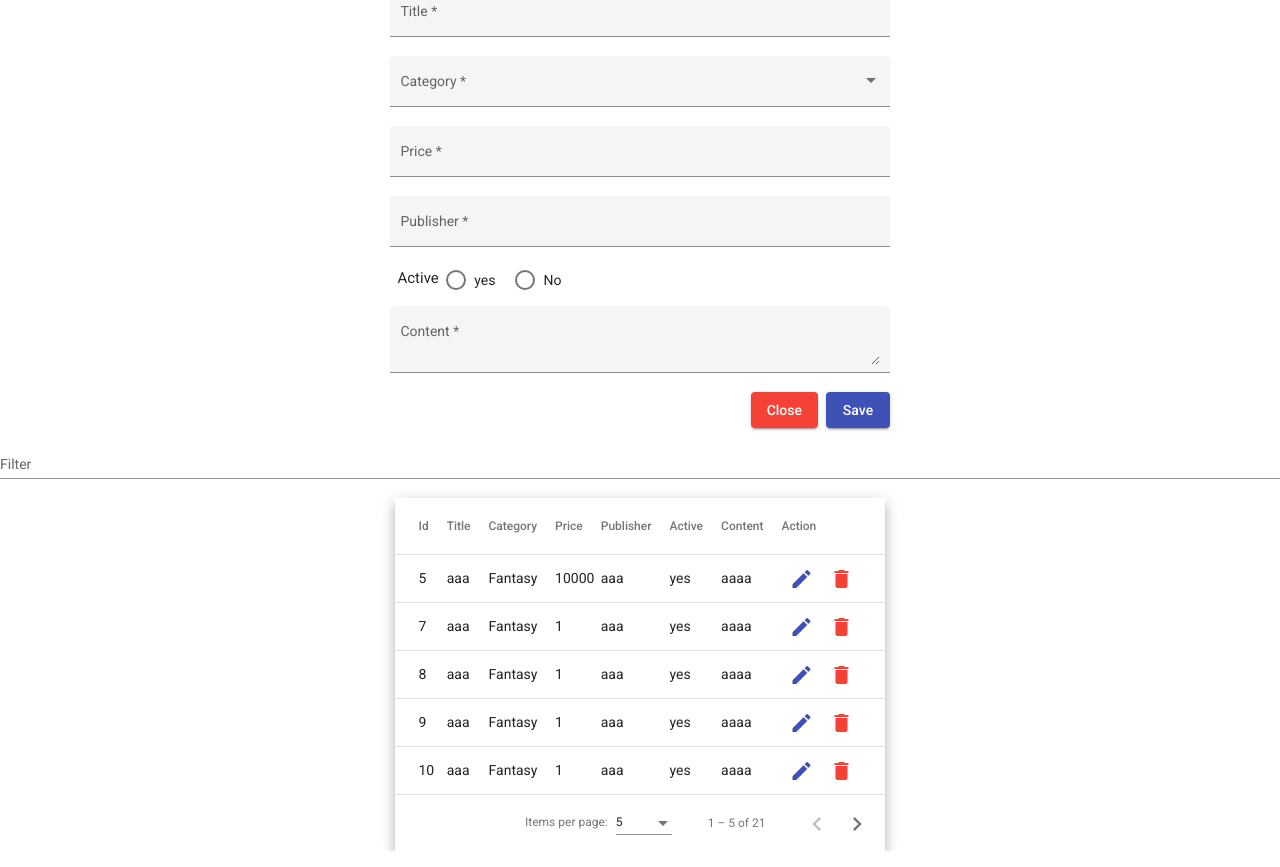
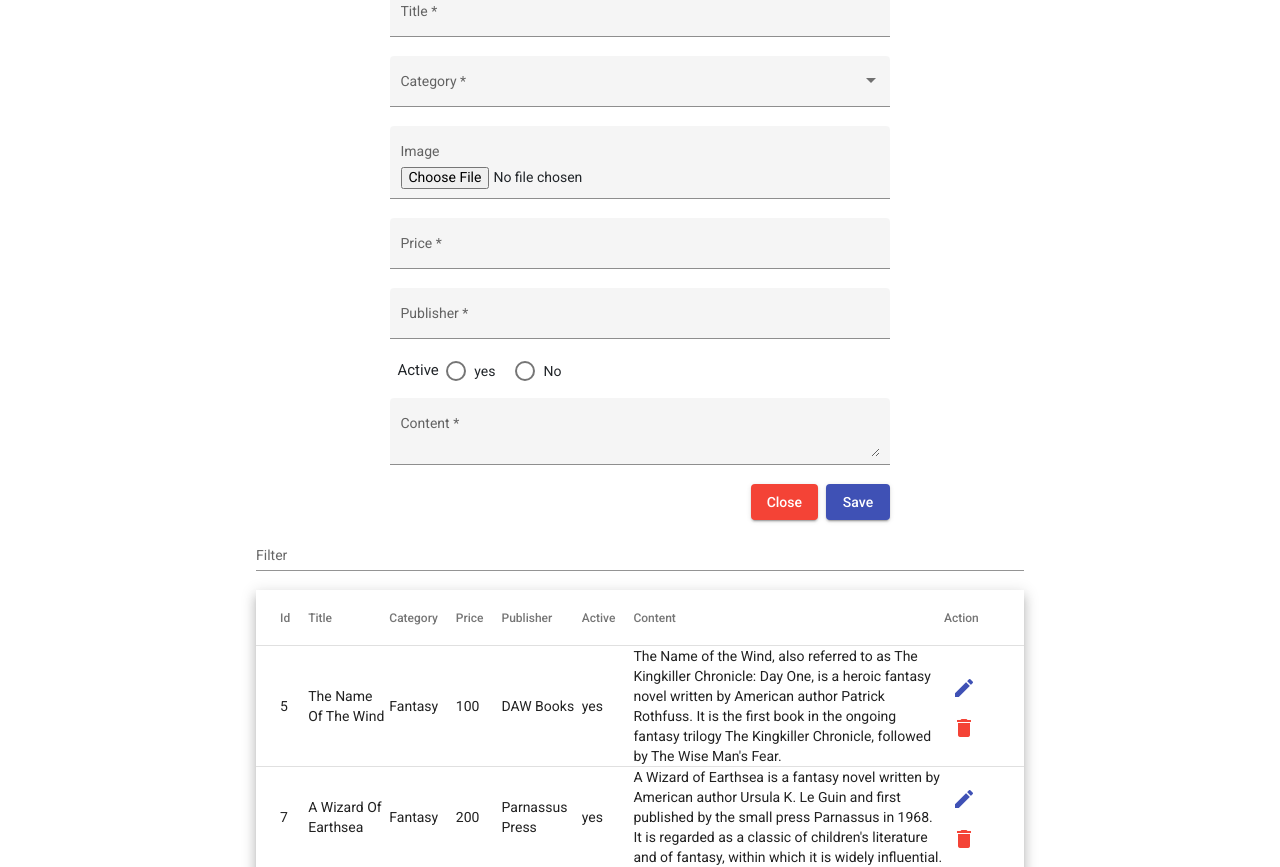
Before and after one commit to Priyanga1997/AuthorReader.UI, an Angular app in the folder AuthorReader-Project/: page /navigation in a window 1280 px wide. Shown: the part 240-1107 px from the top of the page. Built offline with nearby package versions, Linux system fonts and the light colour scheme; data requests are answered from the project's data file.

Commit message:
login code

```diff
--- a/AuthorReader-Project/db.json
+++ b/AuthorReader-Project/db.json
@@ -1,66 +1,73 @@
 {
   "bookList": [
     {
-      "title": "aaa",
+      "title": "The Name Of The Wind",
       "category": "Fantasy",
-      "publisher": "aaa",
-      "price": 10000,
+      "image": "C:\\fakepath\\NameOfTheWind.jfif",
+      "publisher": "DAW Books",
+      "price": 100,
       "active": "yes",
-      "content": "aaaa",
+      "content": "The Name of the Wind, also referred to as The Kingkiller Chronicle: Day One, is a heroic fantasy novel written by American author Patrick Rothfuss. It is the first book in the ongoing fantasy trilogy The Kingkiller Chronicle, followed by The Wise Man's Fear.",
       "id": 5
     },
     {
-      "title": "aaa",
+      "title": "A Wizard Of Earthsea",
       "category": "Fantasy",
-      "publisher": "aaa",
-      "price": 1,
+      "image": "C:\\fakepath\\WizardOfEarthSea.jfif",
+      "publisher": "Parnassus Press",
+      "price": 200,
       "active": "yes",
-      "content": "aaaa",
+      "content": "A Wizard of Earthsea is a fantasy novel written by American author Ursula K. Le Guin and first published by the small press Parnassus in 1968. It is regarded as a classic of children's literature and of fantasy, within which it is widely influential.",
       "id": 7
     },
     {
-      "title": "aaa",
+      "title": "Where The Mountain Meets The Moon",
       "category": "Fantasy",
-      "publisher": "aaa",
-      "price": 1,
+      "image": "C:\\fakepath\\WizardOfEarthSea.jfif",
+      "publisher": "Little, Brown and Company",
+      "price": 110,
       "active": "yes",
-      "content": "aaaa",
+      "content": "Where the Mountain Meets the Moon is a fantasy-adventure children's novel inspired by Chinese folklore",
       "id": 8
     },
     {
-      "title": "aaa",
-      "category": "Fantasy",
-      "publisher": "aaa",
-      "price": 1,
+      "title": "The Complete Grimm’s Fairy Tales",
+      "category": "Fiction",
+      "image": "C:\\fakepath\\GrimmFairyTale.jfif",
+      "publisher": "Simon & Schuster",
+      "price": 120,
       "active": "yes",
-      "content": "aaaa",
+      "content": "Cinderella, Rapunzel, Snow-White, Hänsel and Gretel, Little Red-Cap (Little Red Riding Hood), and Briar-Rose (Sleeping Beauty) are only a few of the more than two hundred enchanting characters included in this volume",
       "id": 9
     },
     {
-      "title": "aaa",
-      "category": "Fantasy",
-      "publisher": "aaa",
-      "price": 1,
+      "title": "Pride and Prejudice",
+      "category": "Fiction",
+      "image": "C:\\fakepath\\PrideAndPrejudice.jfif",
+      "publisher": "T. Egerton, Whitehall",
+      "price": 100,
       "active": "yes",
-      "content": "aaaa",
+      "content": "Pride and Prejudice is an 1813 novel of manners by Jane Austen. The novel follows the character development of Elizabeth Bennet, the dynamic protagonist of the book who learns about the repercussions of hasty judgments and comes to appreciate the difference between superficial goodness and actual goodness.",
       "id": 10
     },
     {
-      "title": "",
-      "category": "",
-      "publisher": "",
-      "price": "",
-      "active": "",
-      "content": "",
+      "title": "The Little Prince",
+      "category": "Fiction",
+      "image": "C:\\fakepath\\LittlePrince.jfif",
+      "publisher": "Reynal & Hitchcock (U.S.) Gallimard (France)",
+      "price": 130,
+      "active": "yes",
+      "content": "The story follows a young prince who visits various planets in space, including Earth, and addresses themes of loneliness, friendship, love, and loss.",
       "id": 11
     },
     {
-      "title": "Hello",
-      "category": "Fantasy",
-      "publisher": "abcd",
-      "price": 1,
+      "title": "RingWorld",
+      "category": "Science Fiction",
+      "image": "C:\\fakepath\\RingWorld.jfif",
+      "publisher": "Ballantine Books",
+      "price": 140,
       "active": "yes",
-      "content": "aaaa",
+      "content": "Ringworld is a 1970 science fiction novel by Larry Niven, set in his Known Space universe and considered a classic of science fiction literature.",
       "id": 12
     },
     {
@@ -188,6 +195,25 @@
       "active": "yes",
       "content": "aaaa",
       "id": 26
+    },
+    {
+      "title": "",
+      "category": "",
+      "publisher": "",
+      "price": "",
+      "active": "",
+      "content": "",
+      "id": 27
+    },
+    {
+      "title": "",
+      "category": "",
+      "image": "",
+      "publisher": "",
+      "price": "",
+      "active": "",
+      "content": "",
+      "id": 28
     }
   ],
   "comments": [
--- a/AuthorReader-Project/src/app/login/login.component.html
+++ b/AuthorReader-Project/src/app/login/login.component.html
@@ -2,12 +2,13 @@
 <div class="login">
 <form [formGroup]="login">
     <h2>Login</h2>
-    <input type="text" placeholder="Username" class="input" formControlName="username">
-    <input type="password" placeholder="Password" class="input" formControlName="password">
+    <input type="text" placeholder="Username" class="input" formControlName="username" [(ngModel)]="UserDataModel.userName">
+    <input type="password" placeholder="Password" class="input" formControlName="password" [(ngModel)]="UserDataModel.password">
     <div class="loginbtn">
-        <button (click)="loginSubmit(login.value)" [disabled]="login.invalid">Login</button>
+        <button (click)="loginSubmit()" [disabled]="login.invalid">Login</button>
         <button (click)="goToSignup()">Sign Up</button>
     </div>
 </form>
 </div>
 </div>
+<a class="btn btn-primary" id="btnErrorMsg" style="display: none;" data-bs-toggle="modal" href="#exampleModalToggle" role="button">Open first modal</a>
--- a/AuthorReader-Project/src/app/login/login.component.ts
+++ b/AuthorReader-Project/src/app/login/login.component.ts
@@ -1,6 +1,8 @@
 import { Component, OnInit } from '@angular/core';
 import { FormBuilder, FormGroup, Validators } from '@angular/forms';
 import { Router } from '@angular/router';
+import { UserData } from '../models/userdata';
+import { LoginService } from '../services/login.service';
 
 @Component({
   selector: 'app-login',
@@ -9,7 +11,9 @@ import { Router } from '@angular/router';
 })
 export class LoginComponent implements OnInit {
  login:any=FormGroup;
-  constructor(private fb:FormBuilder,private router:Router) { }
+ UserDataModel:UserData=new UserData();
+ ErrorMessage:any='';
+  constructor(private fb:FormBuilder,private router:Router, private _service:LoginService) { }
 
   ngOnInit(): void {
     this.login=this.fb.group({
@@ -20,9 +24,19 @@ export class LoginComponent implements OnInit {
         //Validators.pattern('^(?=.*[a-z])(?=.*[A-Z])(?=.*[0-9])[a-zA-Z0-9]+$')])]
     });
   }
-  loginSubmit(data:any){
-    console.log(data);
-    this.router.navigate(['navigation']);
+  loginSubmit(){
+    //console.log(data);
+    this._service.loginUser(this.UserDataModel).subscribe(res=>{
+      console.log('Hi You are able to login');
+      // alert('Hi');
+      localStorage.setItem('token',res.token);
+      this.router.navigate(['navigation']);
+    },res=>
+    {
+      console.log(res);
+      this.ErrorMessage="Some error have occured";
+      document.getElementById('btnErrorMsg')?.click();
+    });
 
   }
   goToSignup(){
--- /dev/null
+++ b/AuthorReader-Project/src/app/models/userdata.ts
@@ -0,0 +1,4 @@
+export class UserData{
+    userName:string='';
+    password:string='';
+}
--- a/AuthorReader-Project/src/app/navigation/navigation.component.css
+++ b/AuthorReader-Project/src/app/navigation/navigation.component.css
@@ -31,11 +31,24 @@
     max-width:1200px;
     margin: 0 auto;
 }
-table {
-    width: 100%;
+
+  .tbl{
+    align-items: center;
+    width: 60%;
   }
 
   .mat-form-field {
     font-size: 14px;
     width: 100%;
   }
+  #uploadFile {
+
+    /* top: 0px;
+    left: 0px;
+    width: 100%;
+    z-index: 9;
+    opacity: 0;
+    height: 100%;
+    cursor: pointer;
+    position: absolute; */
+}
--- a/AuthorReader-Project/src/app/navigation/navigation.component.html
+++ b/AuthorReader-Project/src/app/navigation/navigation.component.html
@@ -26,10 +26,15 @@
             </mat-select>
         </mat-form-field>
 
-        <!-- <mat-form-field class="example-full-width" appearance="fill">
+        <mat-form-field class="example-full-width" appearance="fill">
             <mat-label>Image</mat-label>
             <input matInput>
-        </mat-form-field> -->
+            <img *ngFor='let url of urls' [src]="url">
+            <input
+            type="file"
+            (change)="uploadFileEvt($event)" formControlName="image"
+          />
+        </mat-form-field>
 
         <mat-form-field class="example-full-width" appearance="fill">
             <mat-label>Price</mat-label>
@@ -60,6 +65,7 @@
 <button style="margin-left: 8px;" mat-raised-button color="primary" (click)="addBook()">{{actionBtn}}</button>
 </div>
 </div>
+<div class= "tbl">
 <mat-form-field appearance="standard">
     <mat-label>Filter</mat-label>
     <input matInput (keyup)="applyFilter($event)" placeholder="Search" #input>
@@ -133,3 +139,4 @@
     <mat-paginator [pageSizeOptions]="[5, 10, 25, 100]" aria-label="Select page of users"></mat-paginator>
 
 </div>
+</div>
--- a/AuthorReader-Project/src/app/navigation/navigation.component.ts
+++ b/AuthorReader-Project/src/app/navigation/navigation.component.ts
@@ -1,4 +1,4 @@
-import { Component, EventEmitter, Inject, Injectable, Input, OnInit, Output, ViewChild } from '@angular/core';
+import { Component, EventEmitter, Inject, Injectable, Input, OnInit, Output, ViewChild,ElementRef } from '@angular/core';
 import { MatDialog, MAT_DIALOG_DATA } from '@angular/material/dialog';
 import { CreatebookComponent } from '../createbook/createbook.component';
 import { ApiService } from '../services/api.service';
@@ -33,10 +33,36 @@ export class NavigationComponent implements OnInit {
   ) {
   }
 
+  selectedFile=null;
+  // @ViewChild('fileInput') fileInput!: ElementRef;
+  // fileAttr = 'Choose File';
+  // uploadFileEvt(imgFile: any) {
+  //   if (imgFile.target.files && imgFile.target.files[0]) {
+  //     this.fileAttr = '';
+  //     Array.from(imgFile.target.files).forEach((file: any) => {
+  //       this.fileAttr += file.name + ' - ';
+  //     });
+  //     // HTML5 FileReader API
+  //     let reader = new FileReader();
+  //     reader.onload = (e: any) => {
+  //       let image = new Image();
+  //       image.src = e.target.result;
+  //       image.onload = (rs) => {
+  //         let imgBase64Path = e.target.result;
+  //       };
+  //     };
+  //     reader.readAsDataURL(imgFile.target.files[0]);
+  //     // Reset if duplicate image uploaded again
+  //     this.fileInput.nativeElement.value = '';
+  //   } else {
+  //     this.fileAttr = 'Choose File';
+  //   }
+  // }
   ngOnInit(): void {
     this.createForm = this.formBuilder.group({
       title: ['', Validators.required],
       category: ['', Validators.required],
+      image:[''],
       publisher: ['', Validators.required],
       price: ['', Validators.required],
       active: ['', Validators.required],
@@ -44,6 +70,20 @@ export class NavigationComponent implements OnInit {
     });
     this.getAllBooks();
   }
+  urls: string[] = [];
+  uploadFileEvt(e:any){
+   if(e.target.files){
+     //for(let i=0;i<File.length;i++){
+       var reader = new FileReader();
+       reader.readAsDataURL(e.target.files[0]);
+       //reader.onload=(events:any)=>{
+        // this.urls.push(events.target.result);
+      // }
+    // }
+   }
+  }
+
+
 
   openDialog(): void {
     this.dialog.open(CreatebookComponent, {
--- /dev/null
+++ b/AuthorReader-Project/src/app/services/login.service.ts
@@ -0,0 +1,14 @@
+import { Injectable } from '@angular/core';
+import { HttpClient } from '@angular/common/http';
+
+@Injectable({
+  providedIn: 'root'
+})
+export class LoginService {
+  _loginUrl="https://localhost:44398/api/login/login-user";
+  _registerUrl="https://localhost:44398/api/login/register-user";
+  constructor(private http:HttpClient) { }
+  loginUser(login:any){
+    return this.http.post<any>(this._loginUrl,login);
+  }
+}
```
Also changed, not shown: 1 other file (tests, documents, lock files or other folders).
